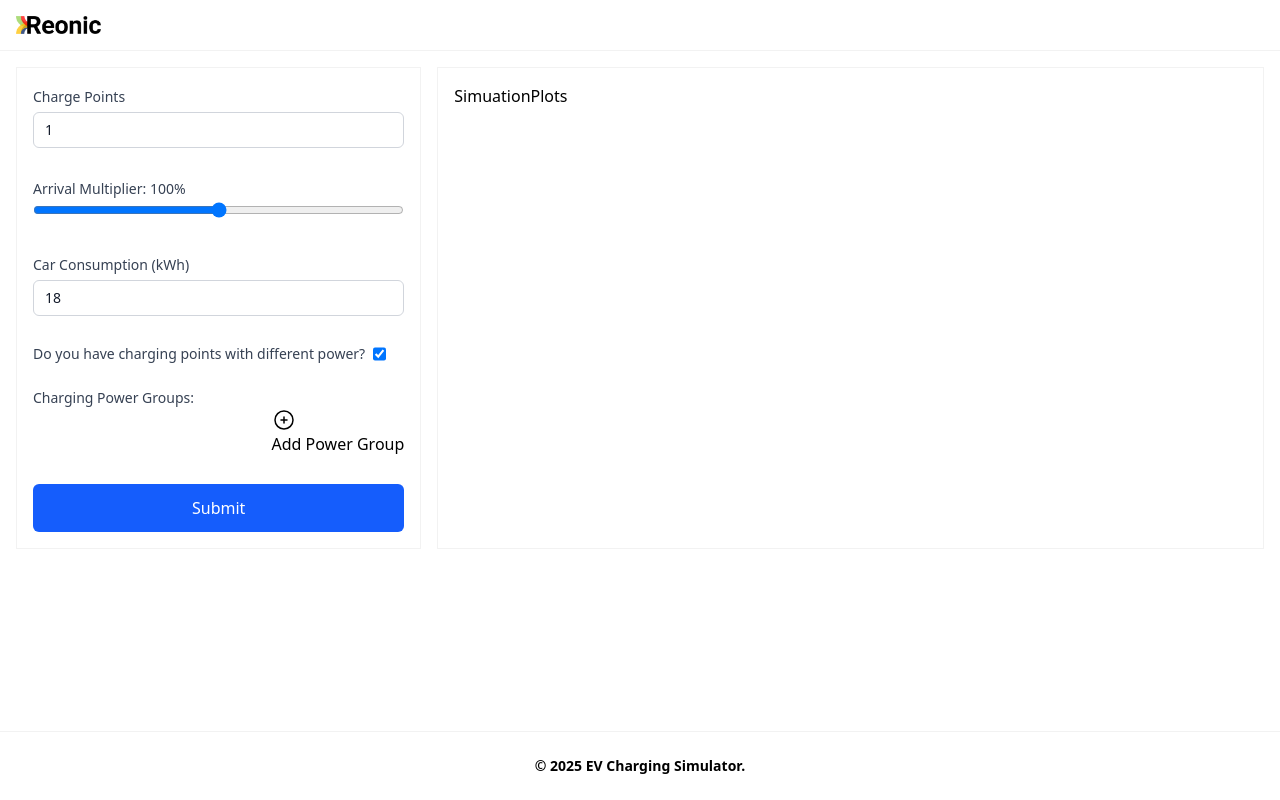
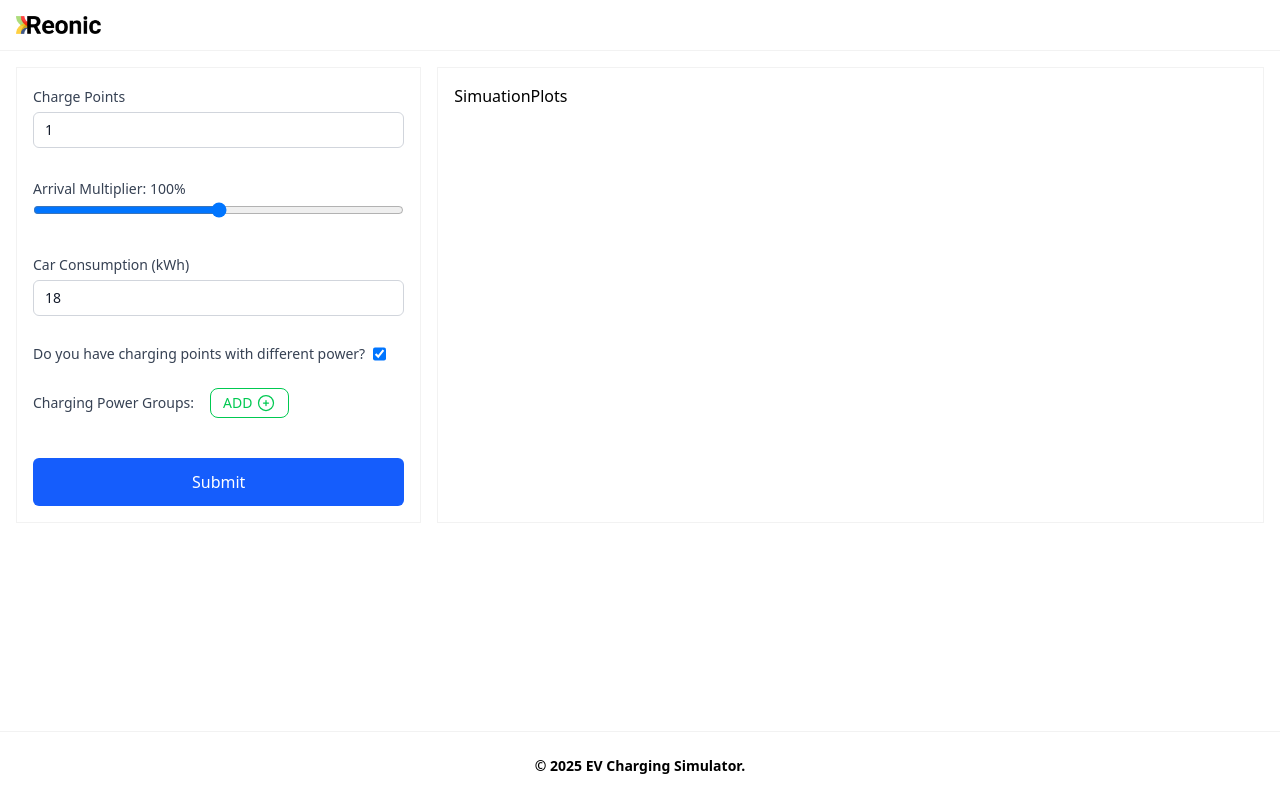
Before and after one commit to bestii/EV-Charging-Simulator-FE, a React (Vite) app: page / in a window 1280 px wide. Both pictures are taken after a click on the label "Do you have charging points with different power?". Built offline with nearby package versions, Linux system fonts and the light colour scheme.

Commit message:
Enhance ConfigForm and PowerGroup components with improved styling and accessibility features

```diff
--- a/src/components/config-form/ConfigForm.tsx
+++ b/src/components/config-form/ConfigForm.tsx
@@ -45,7 +45,7 @@ const ConfigForm = () => {
               id="chargePoints"
               type="number"
               {...register('chargePoints', { valueAsNumber: true })}
-              className="input-field"
+              className="input-field w-full"
             />
             <ErrorMsg name="chargePoints" />
           </div>
@@ -72,7 +72,7 @@ const ConfigForm = () => {
               id="carConsumption"
               type="number"
               {...register('carConsumption', { valueAsNumber: true })}
-              className="input-field"
+              className="input-field w-full"
             />
             <ErrorMsg name="carConsumption" />
           </div>
@@ -99,14 +99,13 @@ const ConfigForm = () => {
                 id="defaultPower"
                 type="number"
                 {...register('defaultPower', { valueAsNumber: true })}
-                className="input-field"
+                className="input-field w-full"
               />
               <ErrorMsg name="defaultPower" />
             </div>
           )}
           {isPowerDifferent && (
             <div>
-              <p className="label-text">Charging Power Groups:</p>
               <PowerGroupList />
               {errors.chargingPowerGroups && (
                 <p className="text-sm text-red-500">
--- a/src/components/config-form/power-groups/PowerGroupItem.tsx
+++ b/src/components/config-form/power-groups/PowerGroupItem.tsx
@@ -1,4 +1,5 @@
-import { XCircleIcon } from '@heroicons/react/16/solid';
+import { XMarkIcon } from '@heroicons/react/16/solid';
+import { TrashIcon } from '@heroicons/react/24/outline';
 import { UseFieldArrayRemove, useFormContext } from 'react-hook-form';
 
 type PowerGroupItemProps = {
@@ -6,50 +7,65 @@ type PowerGroupItemProps = {
   remove: UseFieldArrayRemove;
 };
 
-const PowerGroupItem = ({ id, remove }: PowerGroupItemProps) => {
+export const PowerGroupItem = ({ id, remove }: PowerGroupItemProps) => {
   const { register } = useFormContext();
 
   const removeGroup = () => {
     remove(id);
   };
+
   return (
-    <div className="flex">
-      <div className="mr-4 flex-1">
+    <div className="mb-3 flex items-end gap-x-3">
+      <div className="flex flex-col">
         <label
+          htmlFor={`chargingPowerGroups.${id}.power`}
           className="label-text"
-          htmlFor={`chargingPowerGroups.${id}.power`}
         >
-          {`Power Group ${id + 1}`}
+          Power (kW)
         </label>
-        <div className="flex items-center">
         <input
           id={`chargingPowerGroups.${id}.power`}
           type="number"
           {...register(`chargingPowerGroups.${id}.power`, {
             valueAsNumber: true
           })}
-            className="input-field"
+          className="input-field w-25 text-center"
         />
-          <span>x</span>
+      </div>
+
+      <div className="flex items-center">
+        <XMarkIcon className="mx-2 text-gray-400" height="24" />
+      </div>
+
+      <div className="flex flex-col">
+        <label
+          htmlFor={`chargingPowerGroups.${id}.count`}
+          className="label-text"
+        >
+          Count
+        </label>
         <input
           id={`chargingPowerGroups.${id}.count`}
           type="number"
           {...register(`chargingPowerGroups.${id}.count`, {
             valueAsNumber: true
           })}
-            className="input-field"
+          className="input-field w-25 text-center"
         />
+      </div>
+
       {id > 1 && (
-            <div className="tooltip" data-tip="delete">
-              <button className="mr-2" onClick={removeGroup}>
-                <XCircleIcon height="36" className="text-red-500" />
+        <button
+          onClick={removeGroup}
+          className="group ml-2 cursor-pointer rounded p-1 transition hover:bg-red-500 hover:text-white"
+          aria-label="Delete power group"
+        >
+          <TrashIcon
+            height="24"
+            className="text-red-500 transition group-hover:text-white"
+          />
         </button>
-            </div>
       )}
-        </div>
-      </div>
     </div>
   );
 };
-
-export default PowerGroupItem;
--- a/src/components/config-form/power-groups/PowerGroupList.tsx
+++ b/src/components/config-form/power-groups/PowerGroupList.tsx
@@ -1,6 +1,6 @@
 import { PlusCircleIcon } from '@heroicons/react/24/outline';
 import { useFieldArray } from 'react-hook-form';
-import PowerGroupItem from './PowerGroupItem';
+import { PowerGroupItem } from './PowerGroupItem';
 
 const PowerGroupList = () => {
   const { fields, append, remove } = useFieldArray({
@@ -16,10 +16,19 @@ const PowerGroupList = () => {
   };
   return (
     <div className="power-group-list">
-      <div className="flex justify-end">
-        <button onClick={addPowerGroup} className="" type="button">
-          <PlusCircleIcon height="24" className="text-primary" />
-          <span>Add Power Group</span>
+      <div className="mb-4 flex items-center">
+        <p className="label-text">Charging Power Groups:</p>
+        <button
+          onClick={addPowerGroup}
+          type="button"
+          title="Add new charging group"
+          className="group ms-4 flex cursor-pointer items-center gap-1 rounded-lg border border-green-500 px-3 py-1 text-sm font-medium text-green-500 transition hover:bg-green-500 hover:text-white focus:ring-2 focus:ring-green-500 focus:ring-offset-2 focus:outline-none"
+        >
+          <span>ADD</span>
+          <PlusCircleIcon
+            height="20"
+            className="text-green-500 transition group-hover:text-white"
+          />
         </button>
       </div>
       {fields.map((field, index) => (
--- a/src/theme/global.css
+++ b/src/theme/global.css
@@ -25,7 +25,7 @@
   @apply text-sm font-medium text-gray-700;
 }
 .input-field {
-  @apply mt-1 block w-full rounded-md bg-white px-3 py-1.5 text-base text-gray-900 outline-1 -outline-offset-1 outline-gray-300 placeholder:text-gray-400 focus:outline-2 focus:-outline-offset-2 focus:outline-indigo-600 sm:text-sm/6;
+  @apply mt-1 block rounded-md bg-white px-3 py-1.5 text-base text-gray-900 outline-1 -outline-offset-1 outline-gray-300 placeholder:text-gray-400 focus:outline-2 focus:-outline-offset-2 focus:outline-indigo-600 sm:text-sm/6;
 }
 
 /* Chrome, Safari, Edge, Opera */
```
Lines whose indentation alone changed are shown as unchanged.
